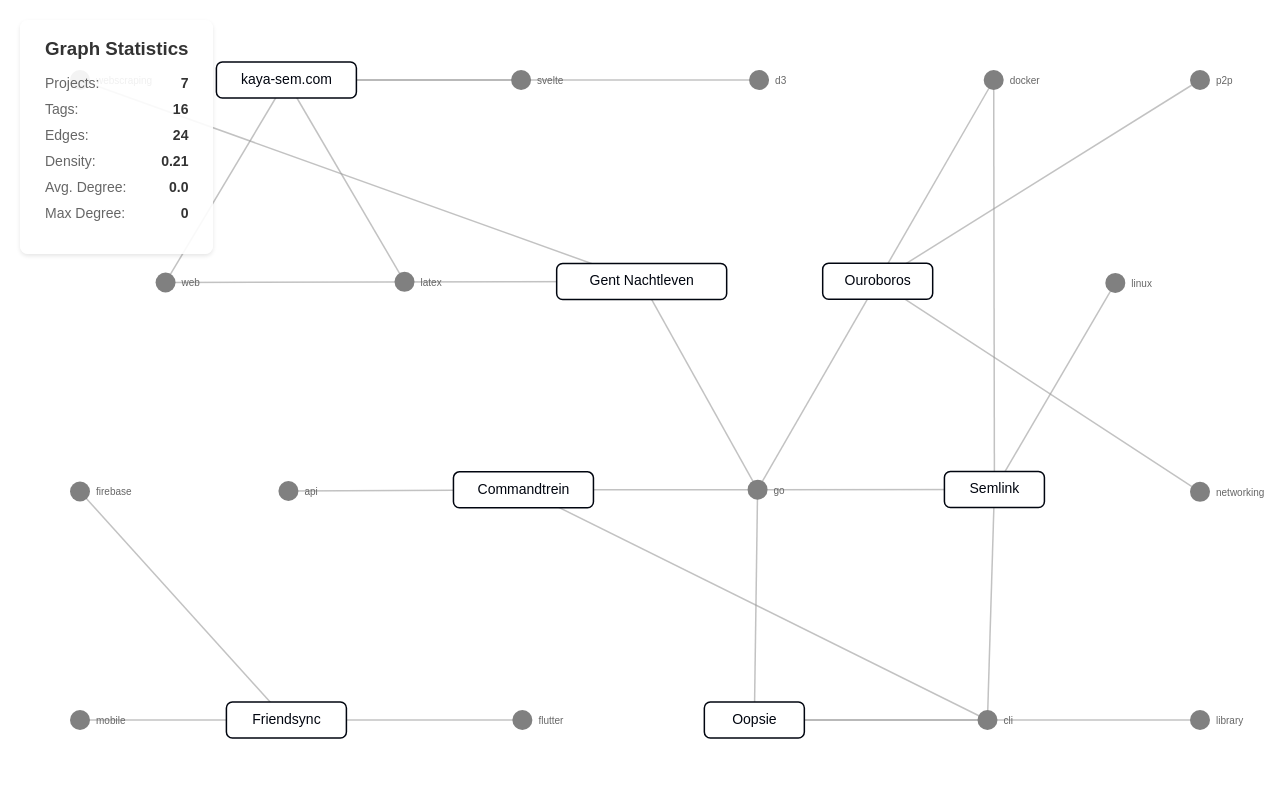
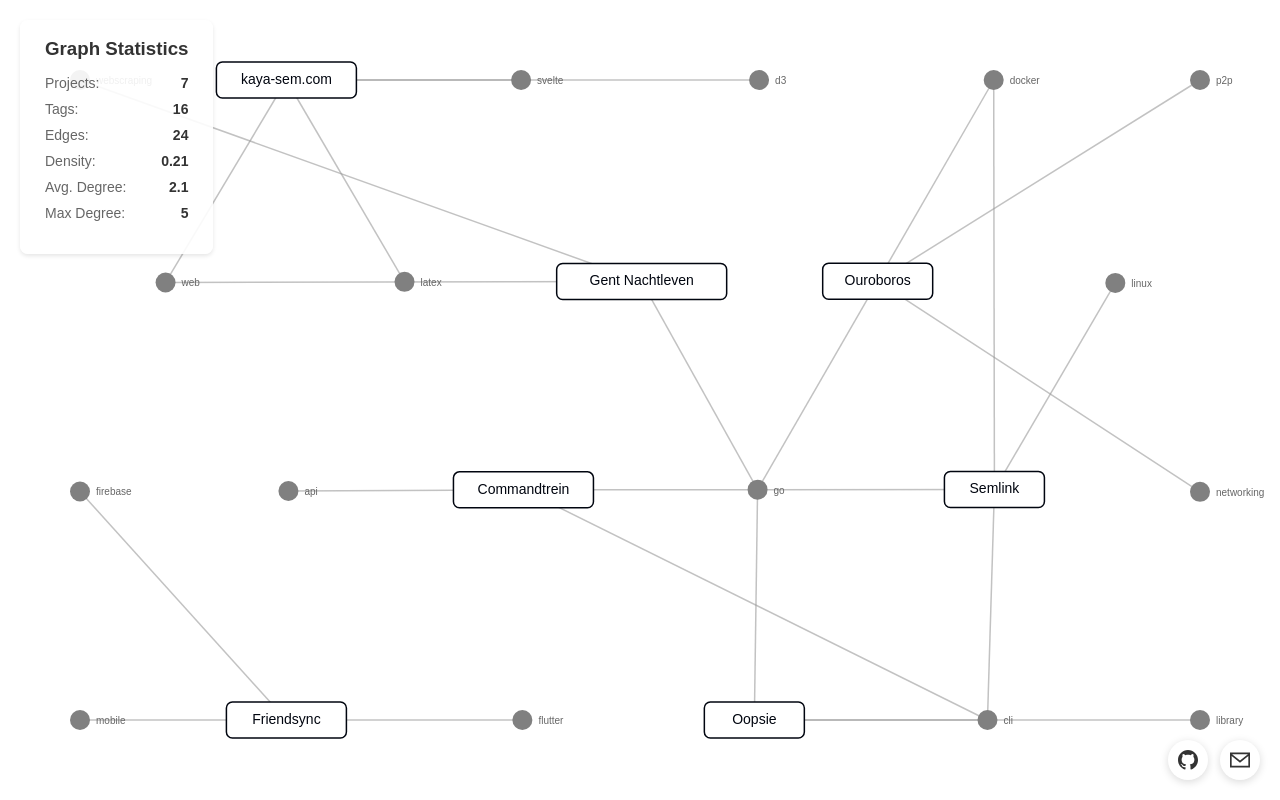
Before and after one commit to Kaya-Sem/portfolio, a Svelte app: page / in a window 1280 px wide. Built offline with nearby package versions, Linux system fonts and the light colour scheme.

Commit message:
respect small devices (sigh)

```diff
--- a/src/App.svelte
+++ b/src/App.svelte
@@ -1,8 +1,10 @@
 <script>
   import ProjectGraph from './components/ProjectGraph.svelte';
+  import FloatingButtons from './components/FloatingButtons.svelte';
 </script>
 
 <ProjectGraph />
+<FloatingButtons />
 
 <style>
   * {
--- /dev/null
+++ b/src/components/FloatingButtons.svelte
@@ -0,0 +1,52 @@
+<script>
+  const email = 'kayasemvc@gmail.com';
+  const githubUrl = 'https://github.com/Kaya-Sem';
+</script>
+
+<div class="floating-buttons">
+  <a href={githubUrl} target="_blank" rel="noopener noreferrer" class="floating-button">
+    <svg class="icon" viewBox="0 0 24 24" width="24" height="24">
+      <path fill="currentColor" d="M12 0c-6.626 0-12 5.373-12 12 0 5.302 3.438 9.8 8.207 11.387.599.111.793-.261.793-.577v-2.234c-3.338.726-4.033-1.416-4.033-1.416-.546-1.387-1.333-1.756-1.333-1.756-1.089-.745.083-.729.083-.729 1.205.084 1.839 1.237 1.839 1.237 1.07 1.834 2.807 1.304 3.492.997.107-.775.418-1.305.762-1.604-2.665-.305-5.467-1.334-5.467-5.931 0-1.311.469-2.381 1.236-3.221-.124-.303-.535-1.524.117-3.176 0 0 1.008-.322 3.301 1.23.957-.266 1.983-.399 3.003-.404 1.02.005 2.047.138 3.006.404 2.291-1.552 3.297-1.23 3.297-1.23.653 1.653.242 2.874.118 3.176.77.84 1.235 1.911 1.235 3.221 0 4.609-2.807 5.624-5.479 5.921.43.372.823 1.102.823 2.222v3.293c0 .319.192.694.801.576 4.765-1.589 8.199-6.086 8.199-11.386 0-6.627-5.373-12-12-12z"/>
+    </svg>
+  </a>
+  <a href={`mailto:${email}`} class="floating-button">
+    <svg class="icon" viewBox="0 0 24 24" width="24" height="24">
+      <path fill="currentColor" d="M0 3v18h24v-18h-24zm21.518 2l-9.518 7.713-9.518-7.713h19.036zm-19.518 14v-11.817l10 8.104 10-8.104v11.817h-20z"/>
+    </svg>
+  </a>
+</div>
+
+<style>
+  .floating-buttons {
+    position: fixed;
+    bottom: 20px;
+    right: 20px;
+    display: flex;
+    gap: 12px;
+    z-index: 1000;
+  }
+
+  .floating-button {
+    display: flex;
+    align-items: center;
+    justify-content: center;
+    width: 40px;
+    height: 40px;
+    background: white;
+    border-radius: 50%;
+    box-shadow: 0 2px 8px rgba(0, 0, 0, 0.15);
+    transition: all 0.2s ease;
+    color: #333;
+  }
+
+  .floating-button:hover {
+    transform: translateY(-2px);
+    box-shadow: 0 4px 12px rgba(0, 0, 0, 0.2);
+    color: #ff7f0e;
+  }
+
+  .icon {
+    width: 20px;
+    height: 20px;
+  }
+</style>
--- a/src/components/ProjectGraph.svelte
+++ b/src/components/ProjectGraph.svelte
@@ -6,6 +6,9 @@
   import GraphNode from './GraphNode.svelte';
   import PdfPopup from './PdfPopup.svelte';
   import { graphConfig as config } from '../config/graphConfig.js';
+
+  const MIN_WIDTH = 600;
+  const MIN_HEIGHT = 300;
 
   let container;
   let svg;
@@ -32,8 +35,8 @@
   const projectManager = ProjectManager.getInstance();
 
   function initializeGraph() {
-    const width = container.clientWidth;
-    const height = container.clientHeight;
+    const width = Math.max(container.clientWidth, MIN_WIDTH);
+    const height = Math.max(container.clientHeight, MIN_HEIGHT);
 
     nodes = projectManager.getNodes();
     links = projectManager.getLinks();
@@ -41,10 +44,12 @@
 
     d3.select(svg).selectAll("*").remove();
 
-    // Create SVG
+    // Create SVG with proper scaling
     const svgElement = d3.select(svg)
-      .attr("width", width)
-      .attr("height", height);
+      .attr("width", "100%")
+      .attr("height", "100%")
+      .attr("viewBox", `0 0 ${width} ${height}`)
+      .attr("preserveAspectRatio", "xMidYMid meet");
 
     svgElement.append("rect")
       .attr("width", width)
@@ -54,9 +59,10 @@
     // Create a group for all elements
     const g = svgElement.append("g");
 
-    // Create zoom behavior
+    // Create zoom behavior with adjusted bounds
     zoom = d3.zoom()
       .scaleExtent([config.zoom.min, config.zoom.max])
+      .extent([[0, 0], [width, height]])
       .on("zoom", (event) => {
         g.attr("transform", event.transform);
       });
@@ -182,7 +188,6 @@
     nodeElements.style("transition", "opacity 0.3s ease");
     labelElements.style("transition", "opacity 0.3s ease");
 
-    // Initialize simulation
     simulation = d3.forceSimulation(nodes)
       .force("link", d3.forceLink(links)
         .id(d => d.id)
@@ -210,14 +215,17 @@
   }
 
   function ticked() {
-    const width = container.clientWidth;
-    const height = container.clientHeight;
+    const width = Math.max(container.clientWidth, MIN_WIDTH);
+    const height = Math.max(container.clientHeight, MIN_HEIGHT);
     const padding = config.layout.padding;
 
-    nodes.forEach(node => {
-      node.x = Math.max(padding, Math.min(width - padding, node.x));
-      node.y = Math.max(padding, Math.min(height - padding, node.y));
-    });
+    // Only constrain nodes if screen is larger than minimum dimensions
+    if (container.clientWidth >= MIN_WIDTH && container.clientHeight >= MIN_HEIGHT) {
+      nodes.forEach(node => {
+        node.x = Math.max(padding, Math.min(width - padding, node.x));
+        node.y = Math.max(padding, Math.min(height - padding, node.y));
+      });
+    }
 
     linkElements
       .attr("x1", d => d.source.x)
@@ -263,7 +271,9 @@
 </script>
 
 <div class="graph-container" bind:this={container}>
-  <svg class="graph-svg" bind:this={svg}></svg>
+  <div class="svg-container">
+    <svg class="graph-svg" bind:this={svg}></svg>
+  </div>
   <div class="overlay-container">
     <GraphStats />
   </div>
@@ -282,6 +292,7 @@
     width: 100%;
     height: 100%;
     overflow: hidden;
+    background: white;
   }
 
   :global(.tooltip) {
@@ -318,11 +329,21 @@
     position: fixed;
     top: 0;
     left: 0;
+    background: white;
+    overflow: hidden;
+  }
+
+  .svg-container {
+    width: 100%;
+    height: 100%;
+    background: white;
   }
 
   .graph-svg {
     width: 100%;
     height: 100%;
+    display: block;
+    background: white;
   }
 
   .overlay-container {
--- a/src/data/ProjectManager.js
+++ b/src/data/ProjectManager.js
@@ -139,7 +139,7 @@
     const degrees = {};
     this.nodes.forEach(node => {
       degrees[node.id] = this.links.filter(link =>
-        (link.source.id === node.id || link.target.id === node.id)
+        link.source === node.id || link.target === node.id
       ).length;
     });
 
@@ -150,6 +150,8 @@
     const maxDegreeNode = this.nodes.find(node => degrees[node.id] === maxDegree);
     this.stats.maxDegree = maxDegree;
     this.stats.maxDegreeNodeName = maxDegreeNode.name;
+
+    this.saveToStorage();
   }
 
   clearCache() {
```
